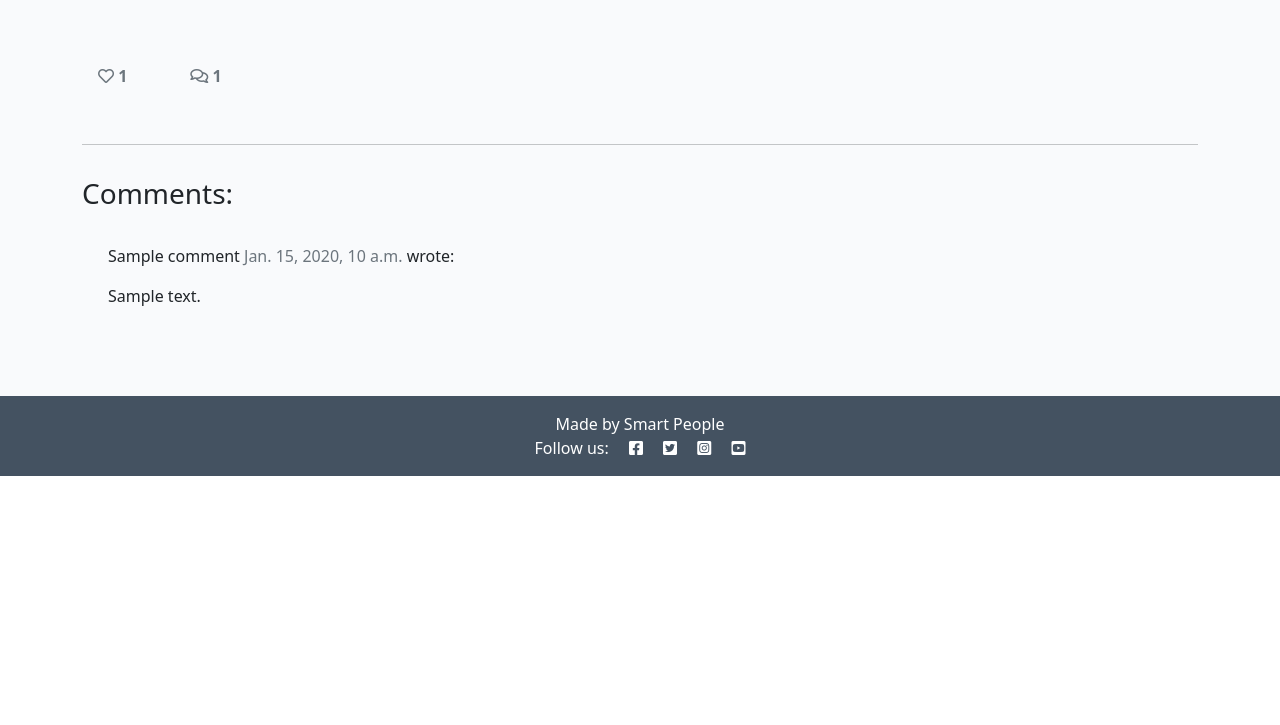
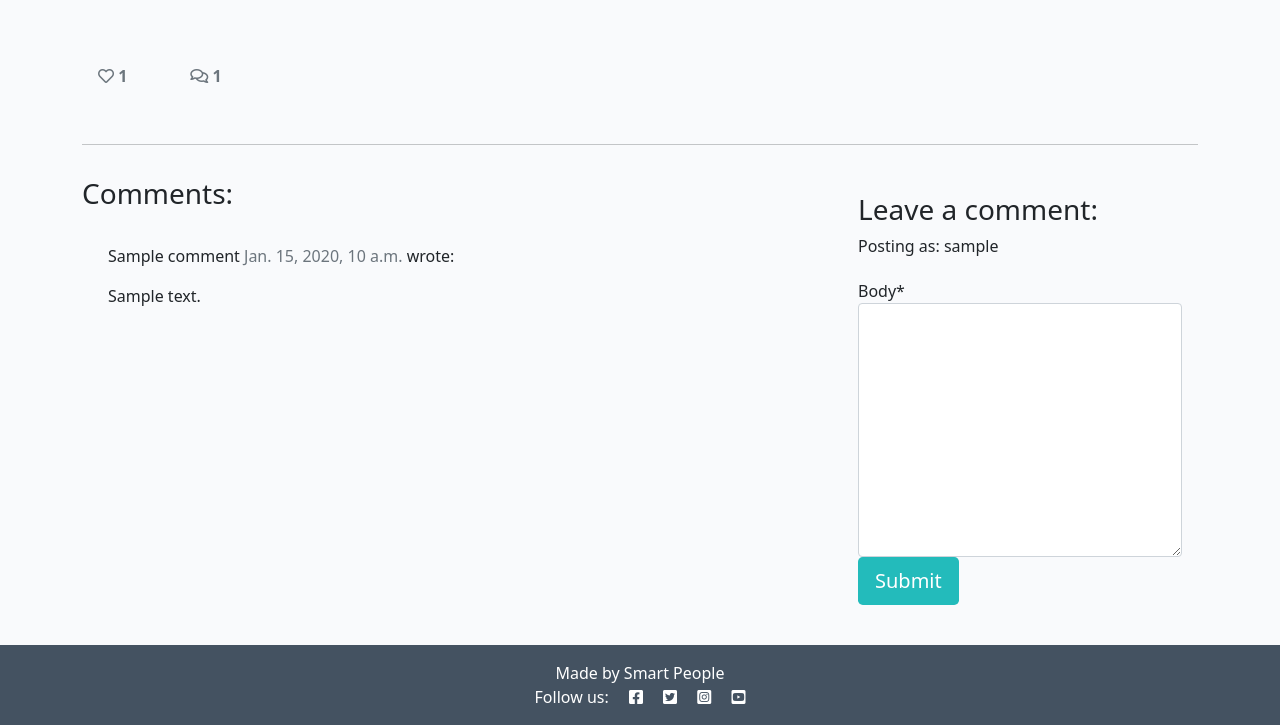
Before and after one commit to ColetteThomson/smart_events, a Django app: a page that uses templates/post_detail.html in a window 1280 px wide. Shown: the part 324-1049 px from the top of the page. Before the commit the page ends 800 px from the top, so only its background shows below. Run offline with Django 3.2, Linux system fonts and the light colour scheme; a user stored in the database is signed in; tables that the repository leaves empty hold one stand-in row (values such as "Sample post"); some libraries are stand-ins or nearby versions.

Commit message:
add def post in views.py

```diff
--- /dev/null
+++ b/pages/forms.py
@@ -0,0 +1,9 @@
+from .models import Comment
+from django import forms
+
+# CommentForm class to inherit from the base form
+class CommentForm(forms.ModelForm):
+    # shows which model to use and what fields to display
+    class Meta:
+        model = Comment
+        fields = ('body',)
--- a/pages/views.py
+++ b/pages/views.py
@@ -1,6 +1,8 @@
 from django.shortcuts import render, get_object_or_404
 from django.views import generic, View
 from .models import Post
+from .forms import CommentForm
+
 
 class PostList(generic.ListView):
     model = Post
@@ -33,6 +35,52 @@ class PostDetail(View):
             {
                 "post": post,
                 "comments": comments,
+                # to tell user their comment is awaiting approval
+                "commented": False,
+                "liked": liked,
+                "comment_form": CommentForm()
+            },
+        )
+
+        def post(self, request, slug, *args, **kwargs):
+            # filter for active posts
+            queryset = Post.objects.filter(status=1)
+            # use unique slug to get published post
+            post = get_object_or_404(queryset, slug=slug)
+            # get post's approved comments in descending date order
+            comments = post.comments.filter(approved=True).order_by('-created_on')
+            # determine if logged-in user has liked post or not
+            liked = False
+            if post.likes.filter(id=self.request.user.id).exists():
+                liked = True
+
+            # obtain all data posted from form
+            comment_form = CommentForm(data=request.POST)
+
+            # if comment form is valid (all fields completed)
+            if comment_form.is_valid():
+                # obtain email and name from logged in user details
+                comment_form.instance.email = request.user.email
+                comment_form.instance.name = request.user.username
+                # call save method on form
+                comment = comment_form.save(commit=False)
+                # then determine for which post a comment has been left
+                comment.post = post
+                # then save the comment
+                comment.save()
+            # if comment form not valid return empty form
+            else:
+                comment_form = CommentForm()
+
+        # combine template with context dict to return post with liked comments
+        return render(
+            request,
+            "post_detail.html",
+            {
+                "post": post,
+                "comments": comments,
+                "commented": True,
+                "comment_form": comment_form,
                 "liked": liked
             },
         )
--- a/requirements.txt
+++ b/requirements.txt
@@ -5,6 +5,7 @@ dj-database-url==0.5.0
 dj3-cloudinary-storage==0.0.6
 Django==4.0
 django-allauth==0.47.0
+django-crispy-forms==1.13.0
 django-summernote==0.8.20.0
 gunicorn==20.1.0
 oauthlib==3.1.1
--- a/smartevents/settings.py
+++ b/smartevents/settings.py
@@ -51,6 +51,7 @@ INSTALLED_APPS = [
     'django.contrib.staticfiles',
     'cloudinary',
     'django_summernote',
+    'crispy_forms',
     'pages',
 ]
 
@@ -60,6 +61,9 @@ SITE_ID = 1
 # to redirect to home page after login or logout
 LOGIN_REDIRECT_URL = '/'
 LOGOUT_REDIRECT_URL = '/'
+
+# Crispy to use bootstrap classes for formatting
+CRISPY_TEMPLATE_PACK = 'bootstrap4'
 
 MIDDLEWARE = [
     'django.middleware.security.SecurityMiddleware',
--- a/templates/post_detail.html
+++ b/templates/post_detail.html
@@ -1,4 +1,7 @@
 {% extends 'base.html' %} {% block content %}
+
+<!-- load crispy forms -->
+{% load crispy_forms_tags %}
 
 <div class="masthead">
     <div class="container">
@@ -74,7 +77,34 @@
         </div>
         <div class="col-md-4 card mb-4  mt-3 ">
             <div class="card-body">
-                <!--  -->
+
+                <!-- if commented (True) then display a message to user -->
+                {% if commented %}
+                <div class="alert alert-success" role="alert">
+                    Your comment is awaiting approval
+                </div>
+                {% else %}
+
+                <!-- if statement: comment box only appears if user is authenticated -->
+                {% if user.is_authenticated %}
+
+                <h3>Leave a comment:</h3>
+                <p>Posting as:  {{ user.username }}</p>
+                <!-- create form with method of post -->
+                <form method="post" style="margin-top: 1.3em;">
+                    <!-- comment form is rendered using Crispy filter -->
+                    {{ comment_form | crispy }}
+                    <!-- csrf to prevent malicious attacks using user credentials -->
+                    {% csrf_token %}
+                    <!-- submit button for comment form -->
+                    <button type="submit" class="btn btn-signup btn-lg">Submit</button>
+                </form>
+
+                <!-- end of if statement: if commented -->
+                {% endif %}
+
+                <!-- end of if statement: user.is_authenticated -->
+                {% endif %}
             </div>
         </div>
     </div>
```
